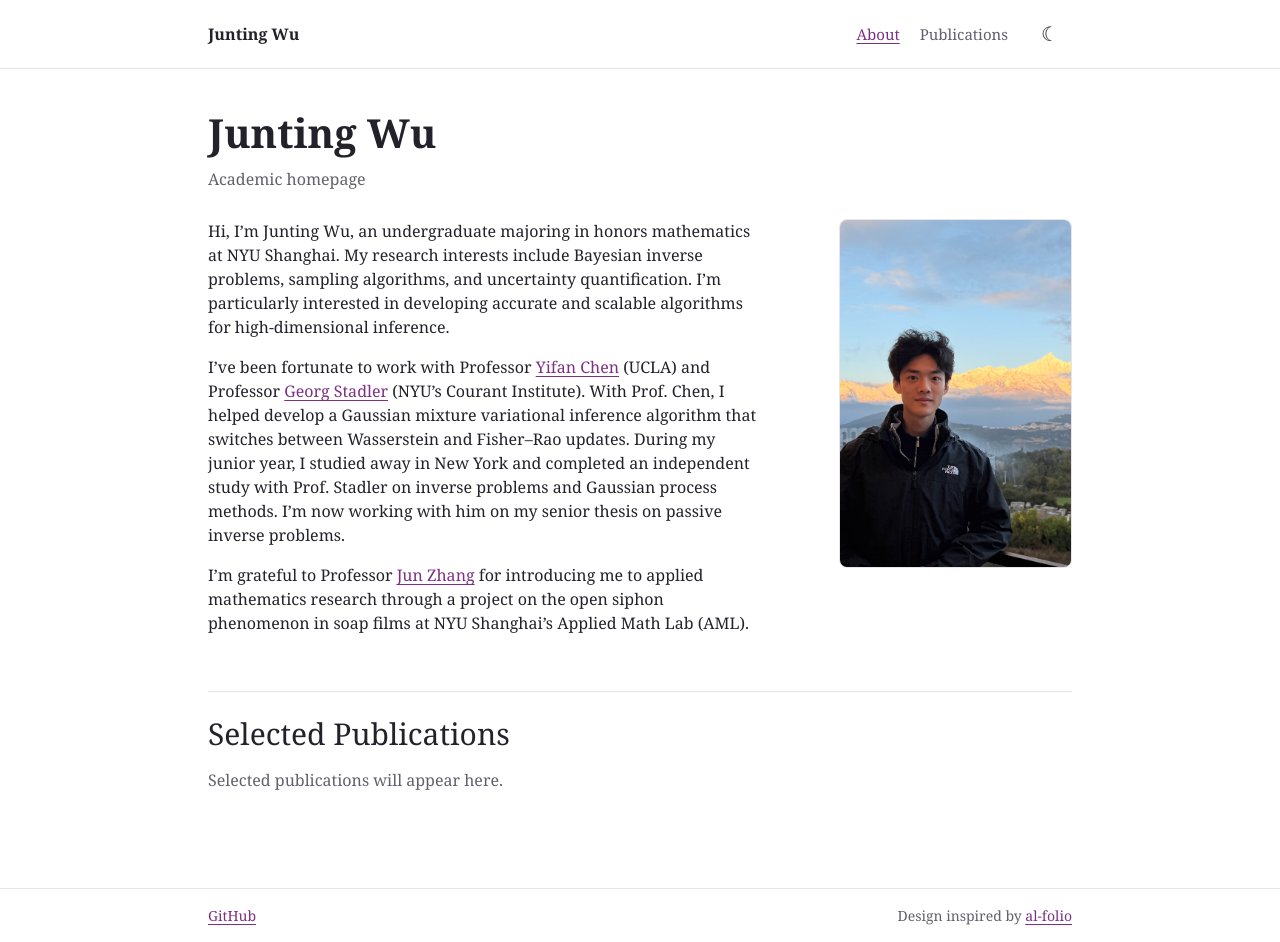
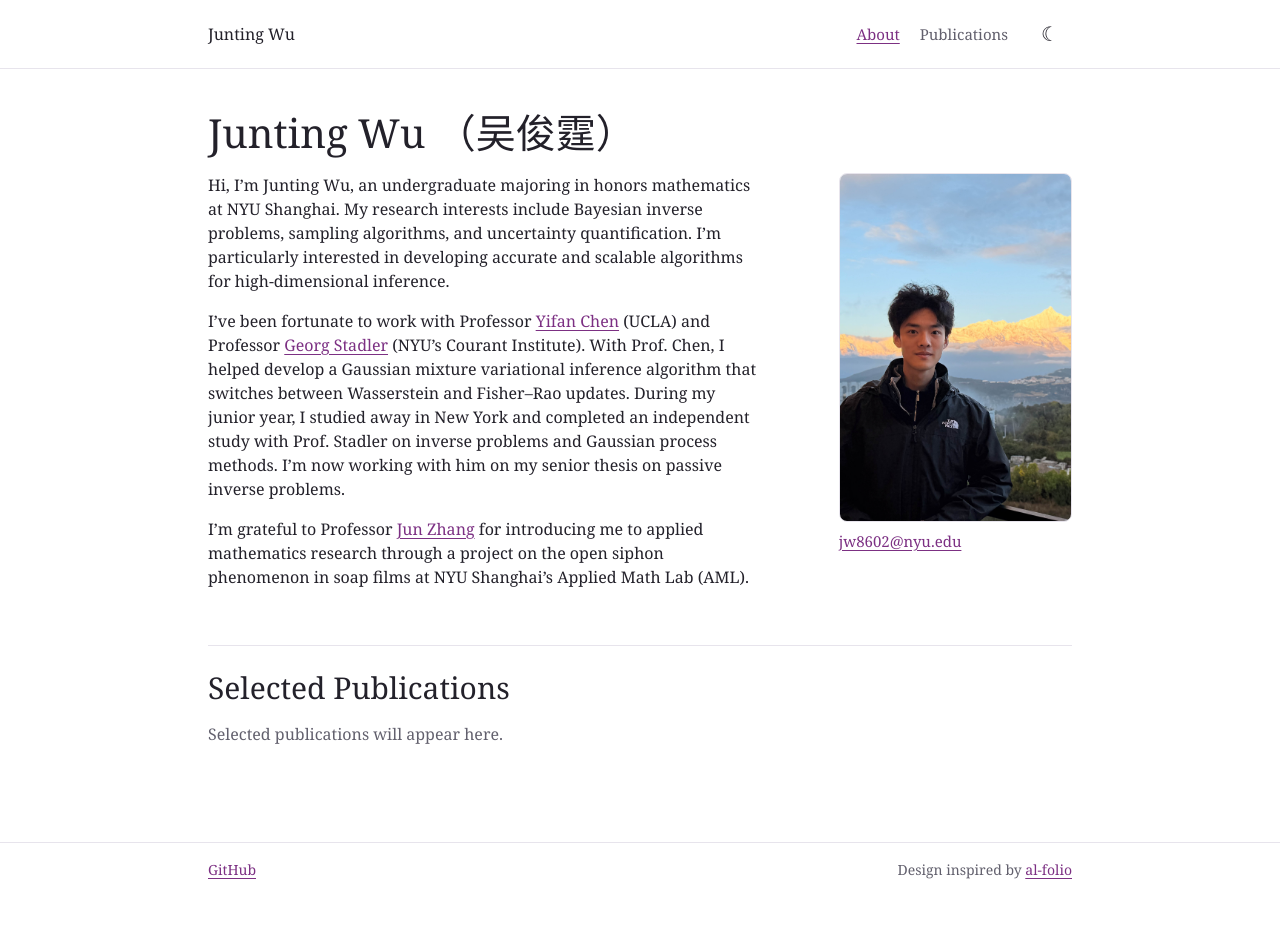
Before and after one commit to Jonathanjtt/jonathanjtt.github.io, a plain HTML site: page index.html in a window 1280 px wide. After the commit the page ends 896 px from the top, so only its background shows below. Drawn offline with Linux system fonts and the light colour scheme.

Commit message:
Refine the homepage title and add contact email

```diff
--- a/assets/styles.css
+++ b/assets/styles.css
@@ -70,7 +70,6 @@ a {
 
 .site-name {
   color: var(--text);
-  font-weight: 600;
   text-decoration: none;
 }
 
@@ -119,16 +118,15 @@ h1,
 h2 {
   margin: 0;
   line-height: 1.2;
+  font-weight: 400;
 }
 
 h1 {
   font-size: clamp(2rem, 5vw, 2.5rem);
-  font-weight: 700;
 }
 
 h2 {
   font-size: clamp(1.5rem, 4vw, 1.875rem);
-  font-weight: 400;
 }
 
 .subtitle {
@@ -141,18 +139,24 @@ h2 {
   grid-template-columns: minmax(0, 1fr) minmax(10rem, 27%);
   align-items: start;
   column-gap: clamp(2rem, 6vw, 5rem);
+  row-gap: 1rem;
 }
 
 .intro-heading { grid-column: 1 / -1; }
-.bio { margin-top: 1.75rem; }
+.name-chinese { display: inline-block; }
+.profile { margin: 0; }
 
 .profile-photo {
   display: block;
-  margin-top: 1.75rem;
   width: 100%;
   height: auto;
   border: 1px solid var(--border);
   border-radius: 0.5rem;
+}
+
+.profile-contact {
+  margin-top: 0.5rem;
+  font-size: 0.9375rem;
 }
 
 .selected-publications {
@@ -179,7 +183,6 @@ h2 {
 .publication-list :is(h2, h3) {
   margin: 0 0 0.35rem;
   font: inherit;
-  font-weight: 600;
 }
 
 .publication-list p { margin-bottom: 0.35rem; }
@@ -199,5 +202,5 @@ h2 {
 @media (max-width: 37rem) {
   .container { width: calc(100% - 2rem); }
   .intro { grid-template-columns: 1fr; }
-  .profile-photo { max-width: 12rem; }
+  .profile { max-width: 12rem; }
 }
--- a/index.html
+++ b/index.html
@@ -6,7 +6,7 @@
   <meta name="color-scheme" content="light dark">
   <meta name="description" content="Academic homepage of Junting Wu.">
   <title>Junting Wu · Academic Homepage</title>
-  <link rel="stylesheet" href="assets/styles.css">
+  <link rel="stylesheet" href="assets/styles.css?v=7d610e78">
   <script src="assets/theme.js"></script>
 </head>
 <body>
@@ -27,10 +27,7 @@
 
   <main id="main" class="container home-main">
     <section class="intro" aria-labelledby="name">
-      <header class="intro-heading">
-        <h1 id="name">Junting Wu</h1>
-        <p class="subtitle">Academic homepage</p>
-      </header>
+      <h1 id="name" class="intro-heading">Junting Wu <span class="name-chinese" lang="zh-Hans">（吴俊霆）</span></h1>
 
       <div class="bio">
         <p>
@@ -53,8 +50,11 @@
         </p>
       </div>
 
-      <img class="profile-photo" src="assets/profile.jpg?v=a7d2e840" width="2492" height="3738"
-        alt="Junting Wu in front of sunlit mountains">
+      <figure class="profile">
+        <img class="profile-photo" src="assets/profile.jpg?v=a7d2e840" width="2492" height="3738"
+          alt="Junting Wu in front of sunlit mountains">
+        <figcaption class="profile-contact"><a href="mailto:jw8602@nyu.edu">jw8602@nyu.edu</a></figcaption>
+      </figure>
     </section>
 
     <section class="selected-publications" aria-labelledby="selected-publications-heading">
```
Also changed, not shown: publications/index.html (+1 -1 lines).
